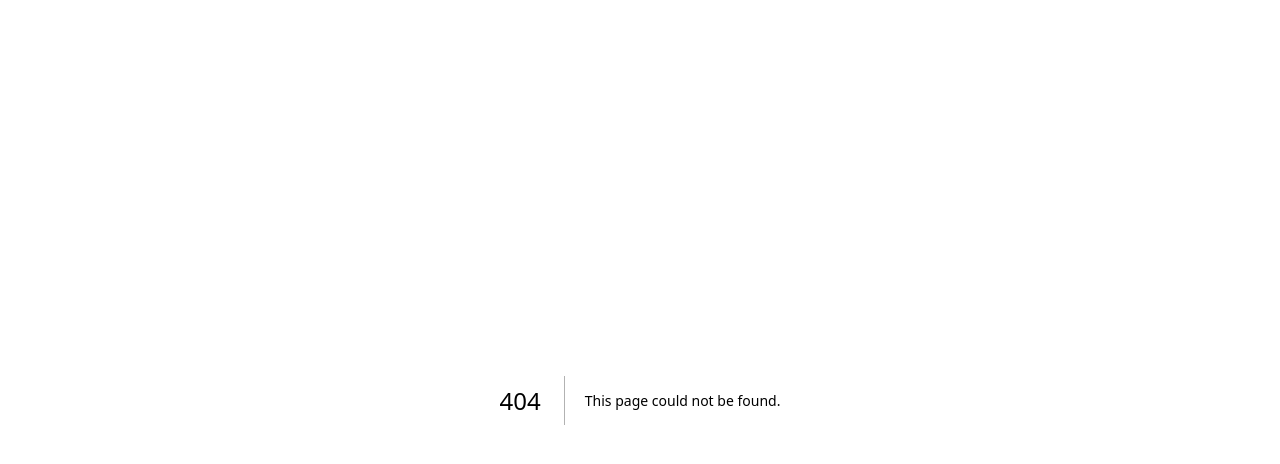
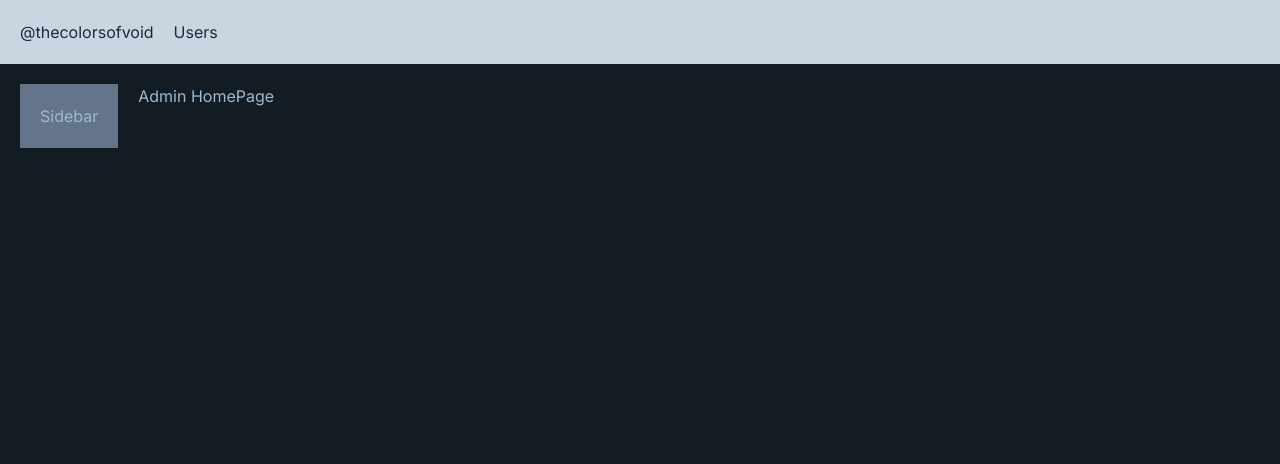
Before and after one commit to soumya-99/next-learning, a Next.js app: page /admin in a window 1280 px wide. Before the commit this address had no page. Shown: the top 464 px of the page. Built offline with nearby package versions, Linux system fonts and the light colour scheme.

Commit message:
Layout learning, common ui for every route

```diff
--- /dev/null
+++ b/app/NavBar.tsx
@@ -0,0 +1,13 @@
+import Link from 'next/link'
+import React from 'react'
+
+const NavBar = () => {
+    return (
+        <nav className='flex p-5 bg-slate-300 text-slate-800'>
+            <Link href="/" className='mr-5'>@thecolorsofvoid</Link>
+            <Link href="/users">Users</Link>
+        </nav>
+    )
+}
+
+export default NavBar
--- /dev/null
+++ b/app/admin/layout.tsx
@@ -0,0 +1,16 @@
+import React from 'react'
+
+interface Props {
+    children: React.ReactNode
+}
+
+const AdminLayout = ({ children }: Props) => {
+    return (
+        <div className='flex'>
+            <aside className='p-5 mr-5 bg-slate-500'>Sidebar</aside>
+            {children}
+        </div>
+    )
+}
+
+export default AdminLayout
--- /dev/null
+++ b/app/admin/page.tsx
@@ -0,0 +1,11 @@
+import React from 'react'
+
+const AdminHomePage = () => {
+    return (
+        <div>
+            Admin HomePage
+        </div>
+    )
+}
+
+export default AdminHomePage
--- a/app/globals.css
+++ b/app/globals.css
@@ -12,12 +12,12 @@
 	}
 }
 
-body {
-	/* color: rgb(var(--foreground-rgb)); */
+/* body {
+	padding: 1rem;
+} */
+
+@layer base {
+	h1 {
+		@apply font-extrabold text-2xl;
+	}
 }
-
-/* @layer utilities {
-	.text-balance {
-		text-wrap: balance;
-	}
-} */
--- a/app/layout.tsx
+++ b/app/layout.tsx
@@ -1,6 +1,7 @@
 import type { Metadata } from "next";
 import { Inter } from "next/font/google";
 import "./globals.css";
+import NavBar from "./NavBar";
 
 const inter = Inter({ subsets: ["latin"] });
 
@@ -16,7 +17,10 @@
 }>) {
   return (
     <html lang="en" data-theme="sunset">
-      <body className={inter.className}>{children}</body>
+      <body className={inter.className}>
+        <NavBar />
+        <main className="p-5">{children}</main>
+      </body>
     </html>
   );
 }
```
